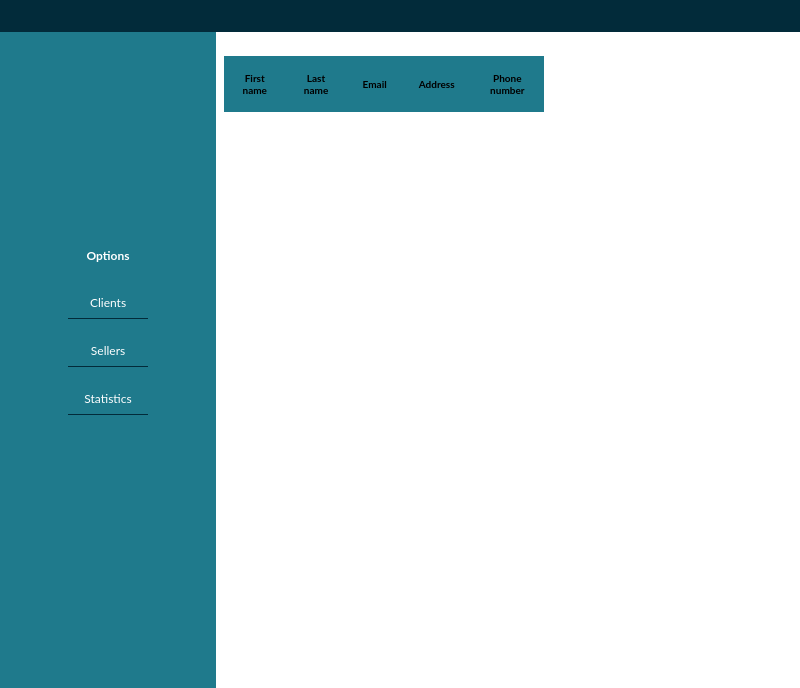
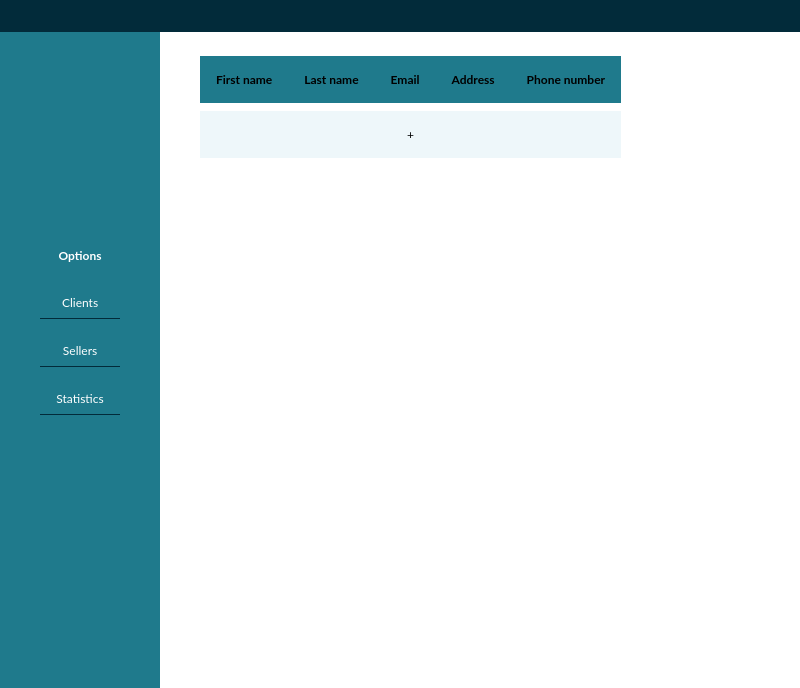
Before and after one commit to Khodor-Hassoun/e-commerce_project, an Electron app: page frontend-admin/seller_page.html in a window 800 px wide. Shown: the part 112-800 px from the top of the page. Drawn offline with nearby package versions, Linux system fonts and the light colour scheme; no server answers.

Commit message:
fix responsiveness

```diff
--- a/frontend-admin/styles/styles.css
+++ b/frontend-admin/styles/styles.css
@@ -145,7 +145,8 @@ header > h3{
     display: flex;
     width: 100%;
     border-collapse:collapse;
-    margin: 20vh 34vw;
+    margin: 20vh 30vw;
+    overflow-y: scroll;
     position: fixed;
 }
 
@@ -330,7 +331,7 @@ header > h3{
     }
 
     .side_menu_container{
-        width: 27vw;
+        width: 20vw;
         font-size: 12px
     }
 
@@ -344,18 +345,14 @@ header > h3{
 
     .info{
         display: flex;
-        max-width: 40%;
+        width: 70%;
         border-collapse:collapse;
-        margin-left: 28vw;
-        font-size: 10px;
+        margin-left: 25vw;
+        font-size: 12px;
     }
 
     .info tr{
         padding: 0.3vh 0.3vw;
-    }
-
-    .seller_info tr td:nth-last-child(-n+2){
-        display: none;
     }
 
     .modal_content {
```
